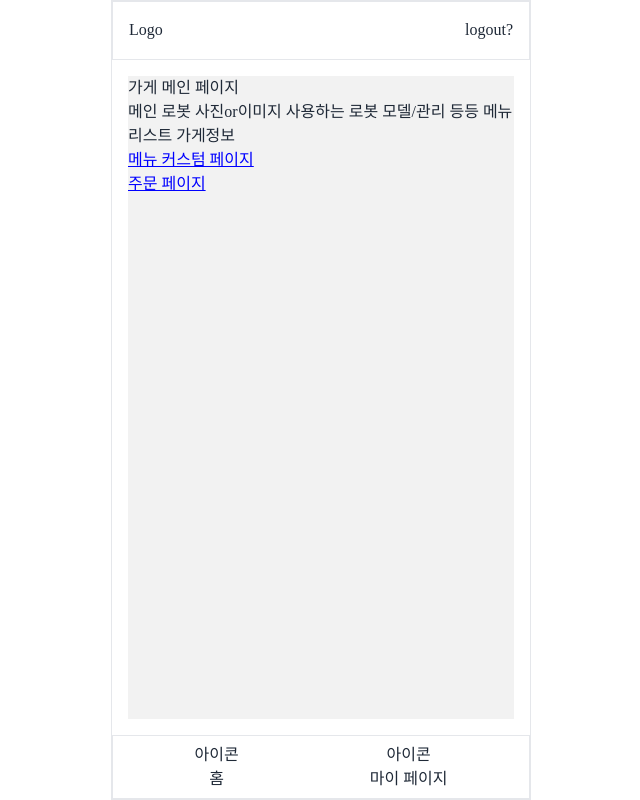
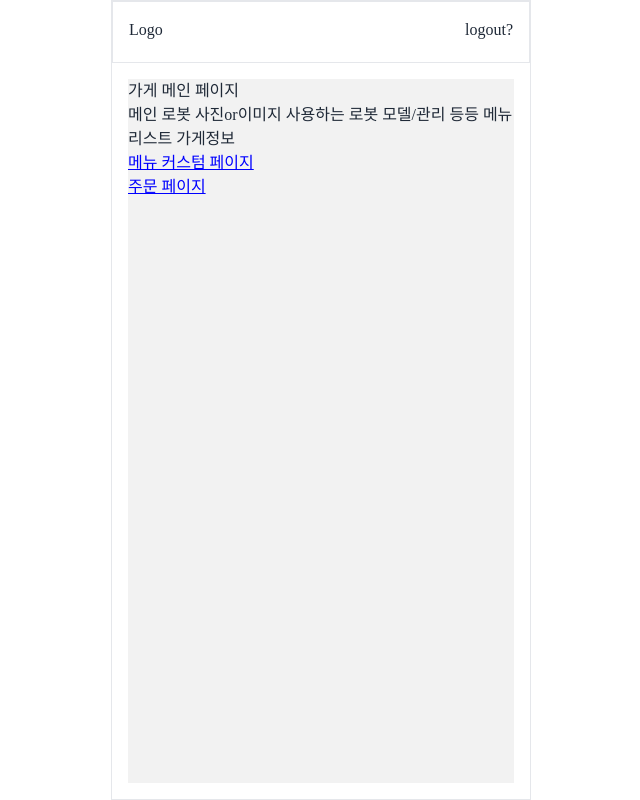
Before and after one commit to lgtm-junction/frontend, a Next.js app: page /store/1 in a window 1280 px wide. Shown: the whole page, without its empty margins (319-959 px from the left). Built offline with nearby package versions, Linux system fonts and the light colour scheme; a web font is replaced by a local one.

Commit message:
remove: bottom nav component

```diff
--- a/app/layout.tsx
+++ b/app/layout.tsx
@@ -2,7 +2,6 @@ import StyledComponentsRegistry from "./registry";
 import "./globals.css";
 import "./tailwindcss.css";
 import { TopNav } from "@/components/global/TopNav";
-import { BottomNav } from "@/components/global/BottomNav";
 
 export default function RootLayout({
   children,
@@ -16,7 +15,6 @@ export default function RootLayout({
           <StyledComponentsRegistry>
             <TopNav />
             <div className="h-full p-4">{children}</div>
-            <BottomNav />
           </StyledComponentsRegistry>
         </div>
       </body>
--- a/components/global/BottomNav.tsx
+++ /dev/null
@@ -1,14 +0,0 @@
-export const BottomNav = () => {
-  return (
-    <div className="h-16 border p-4 flex justify-between">
-      <div className="flex flex-col justify-center items-center mx-auto">
-        <div>아이콘</div>
-        <span>홈</span>
-      </div>
-      <div className="flex flex-col justify-center items-center mx-auto">
-        <div>아이콘</div>
-        <span>마이 페이지</span>
-      </div>
-    </div>
-  );
-};
```
